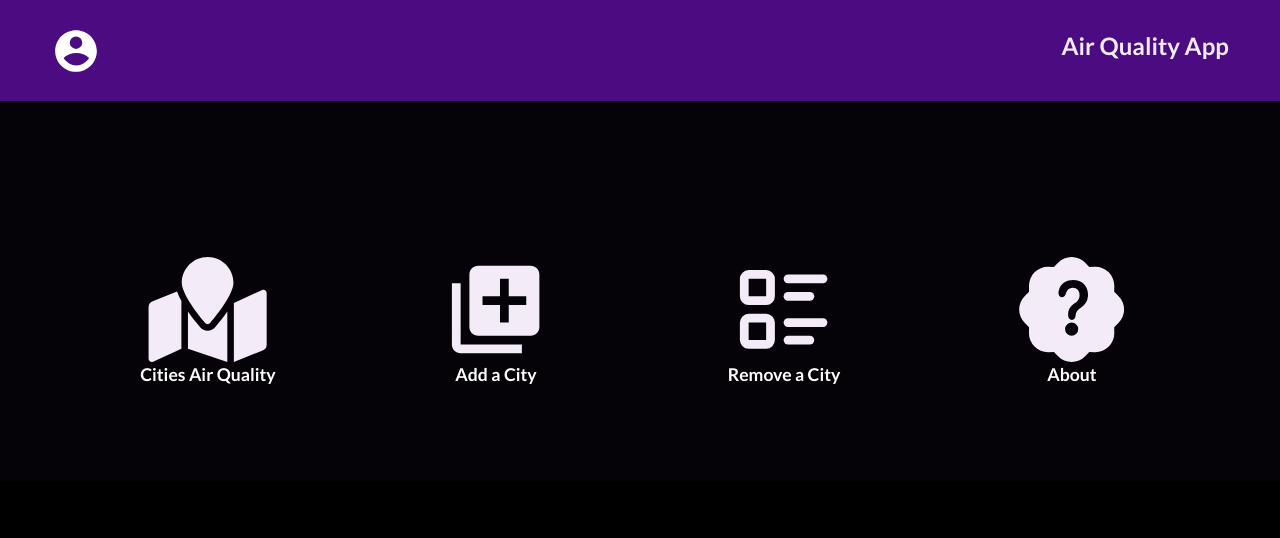
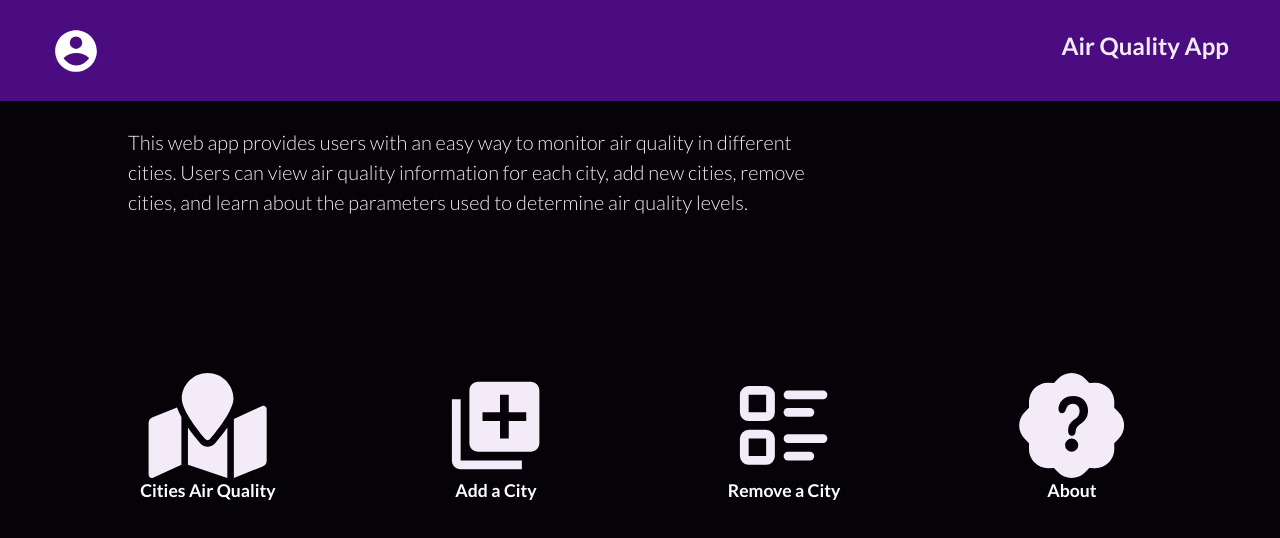
Before and after one commit to PabloEGonz/air-quality-app, a React (Create React App) app: page / in a window 1280 px wide. Shown: the top 538 px of the page. Built offline with nearby package versions, Linux system fonts and the light colour scheme.

Commit message:
Add lead paragraph and use balancer

```diff
--- a/package.json
+++ b/package.json
@@ -23,6 +23,7 @@
     "react-redux": "^8.1.1",
     "react-router-dom": "^6.14.0",
     "react-scripts": "5.0.1",
+    "react-wrap-balancer": "^1.0.0",
     "uuid": "^9.0.0",
     "uuidv4": "^6.2.13",
     "web-vitals": "^2.1.4"
--- a/src/pages/options.js
+++ b/src/pages/options.js
@@ -5,6 +5,7 @@ import { MdLibraryAdd } from 'react-icons/md';
 import { TbListDetails } from 'react-icons/tb';
 import { BsPatchQuestionFill } from 'react-icons/bs';
 import { RiAccountCircleFill } from 'react-icons/ri';
+import Balancer from 'react-wrap-balancer';
 
 const Options = () => (
   <>
@@ -12,6 +13,14 @@ const Options = () => (
       <Link to="/"><RiAccountCircleFill className="account" /></Link>
       <h3 className="brand">Air Quality App</h3>
     </nav>
+    <p className="lead">
+      <Balancer>
+        This web app provides users with an easy way to monitor
+        air quality in different cities.
+        Users can view air quality information for each city, add new cities, remove cities,
+        and learn about the parameters used to determine air quality levels.
+      </Balancer>
+    </p>
     <div className="options">
       <Link className="link" to="/cities">
         <FaMapMarked className="option" />
--- a/src/styles/App.css
+++ b/src/styles/App.css
@@ -77,6 +77,11 @@ ul {
   width: 80%;
   height: 80%;
   color: var(--text);
+}
+
+.lead {
+  color: var(--text);
+  margin: 2% 10%;
 }
 
 .card-container {
```
Also changed, not shown: 1 other file (tests, documents, lock files or other folders).
